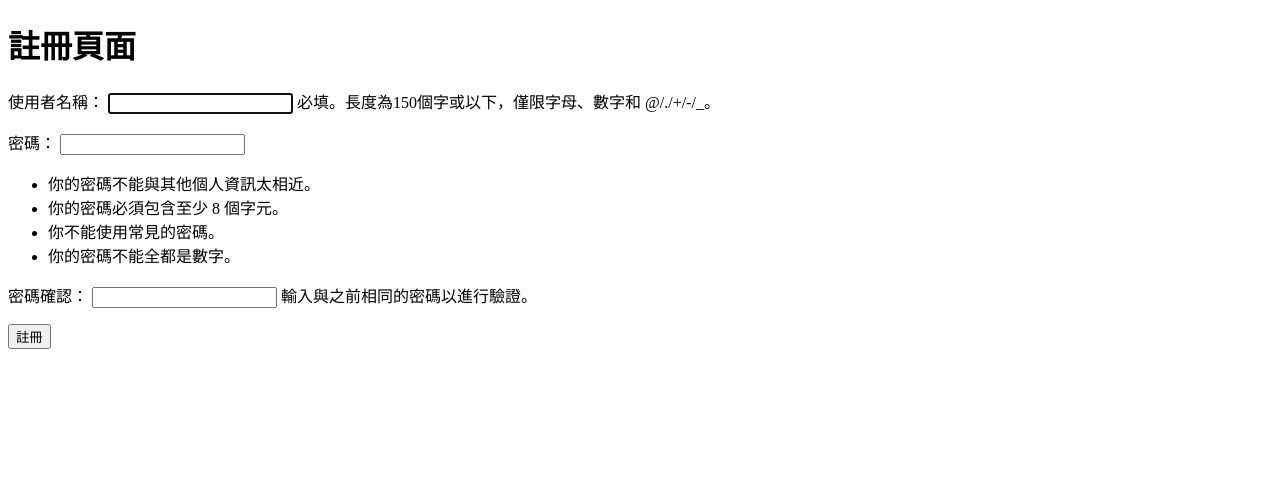
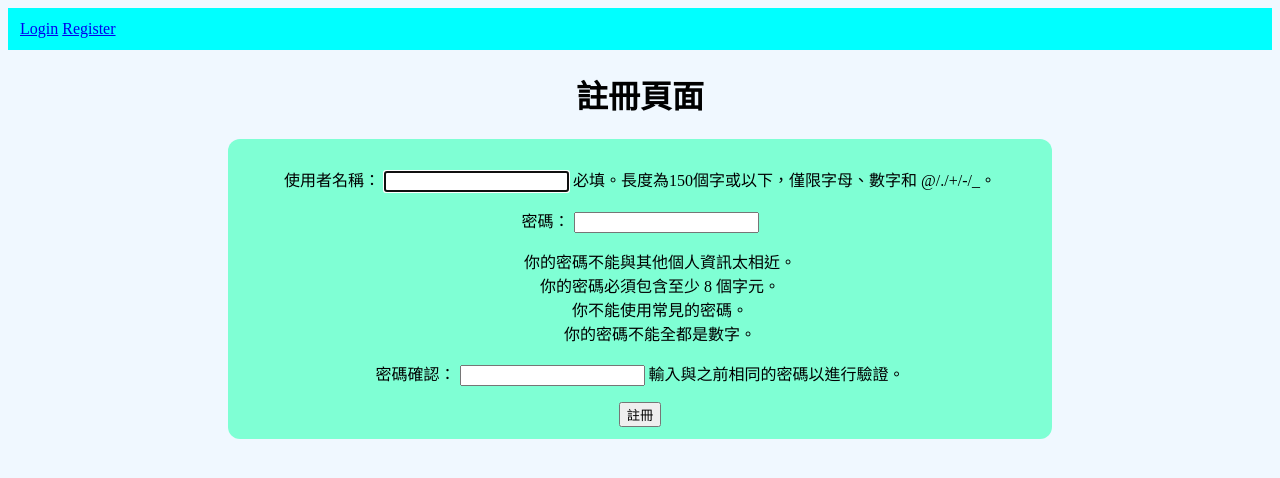
Before and after one commit to Aouo123/todoust-project, a Django app: page /user/register/ in a window 1280 px wide. Shown: the top 478 px of the page. Run offline with Django 5.2, Linux system fonts and the light colour scheme.

Commit message:
完成base.html

```diff
--- /dev/null
+++ b/templates/base.html
@@ -0,0 +1,49 @@
+<!DOCTYPE html>
+<html lang="zh-Hant">
+<head>
+    <meta charset="UTF-8">
+    <meta name="viewport" content="width=device-width, initial-scale=1.0">
+    <title>
+        {% block title %}
+        {% endblock %}
+    </title>
+    <style>
+        body{
+            text-align: center;
+            background-color: aliceblue;
+        }
+        form{
+            width: 800px;
+            margin: 0 auto;
+            background-color: aquamarine;
+            padding: 12px;
+            border-radius: 12px;
+        }
+        input{
+            text-align: center;
+        }
+        li{
+            list-style: none;
+        }
+
+        #nav-bar{
+            background-color: aqua;
+            padding: 12px;
+            text-align: left;
+        }
+    </style>
+</head>
+<body>
+    <div id="nav-bar">
+        {% if user.is_authenticated %}
+        Login:{{user.username}}
+        <a href="{% url 'logout' %}">Logout</a>
+        {% else %}
+        <a href="{% url 'login' %}">Login</a>
+        <a href="{% url 'register' %}">Register</a>
+        {% endif %}
+    </div>
+    {% block content %}
+    {% endblock %}
+</body>
+</html>
--- a/todo/models.py
+++ b/todo/models.py
@@ -1,4 +1,5 @@
 from django.db import models
+from django.contrib.auth.models import User
 
 # Create your models here.
 class Todo(models.Model):
@@ -7,6 +8,7 @@ class Todo(models.Model):
     created = models.DateTimeField( auto_now_add = True ) #auto_now_add(建立時自動填上目前時間)
     date_completed = models.DateTimeField( null = True, blank = True ) #null=True(可以為空物件型態)
     important = models.BooleanField( default = False)
+    user = models.ForeignKey(User, on_delete = models.CASCADE, null = True)
 
     def __str__(self):
         return f"{self.id} - {self.title} - {self.created}"
--- a/todo/views.py
+++ b/todo/views.py
@@ -5,6 +5,7 @@ from .models import Todo
 def todolist(request):
     user = request.user
     todos = Todo.objects.all()
+    todos = Todo.objects.filter()
     #get 唯一 ， filter 篩選
     #todos = Todo.objects.filter(id=2)
     print(todos)
--- a/user/templates/user/register.html
+++ b/user/templates/user/register.html
@@ -1,19 +1,13 @@
-<!DOCTYPE html>
-<html lang="en">
-<head>
-    <meta charset="UTF-8">
-    <meta name="viewport" content="width=<device-width>, initial-scale=1.0">
-    <title>Document</title>
-</head>
-<body>
+{% extends "base.html" %}
+{% block title %}
+    註冊
+{% endblock %}
+{% block content %}
     <h1>註冊頁面</h1>
     <form action="" method="POST">
         {% csrf_token %}
         {{form.as_p}}
         <button type="submit">註冊</button>
     </form>
-
     {{message}}
-
-</body>
-</html>
+{% endblock %}
--- a/user/urls.py
+++ b/user/urls.py
@@ -1,7 +1,8 @@
 from django.urls import path
-from .views import user_register, user_login
+from .views import user_register, user_login, user_logout
 
 urlpatterns = [
     path("register/", user_register, name="register"),
     path("login/", user_login, name="login"),
+    path("logout/", user_logout, name="logout"),
 ]
--- a/user/views.py
+++ b/user/views.py
@@ -4,6 +4,10 @@ from django.contrib.auth.models import User
 from django.contrib.auth import login, logout, authenticate
 
 # Create your views here.
+def user_logout(request):
+    logout(request)
+    return redirect("todolist")
+
 
 def user_login(request):
     message = ""
```
Also changed, not shown: todo/templates/todo/todolist.html (+7 -17 lines), todo/templates/todo/viewtodo.html (+6 -11 lines), user/templates/user/login.html (+6 -11 lines), todo/migrations/0002_todo_user.py (added).
